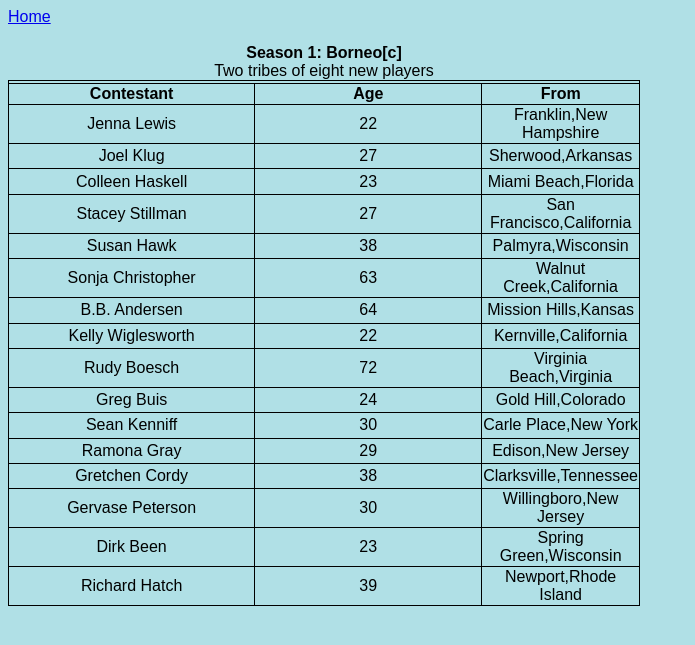
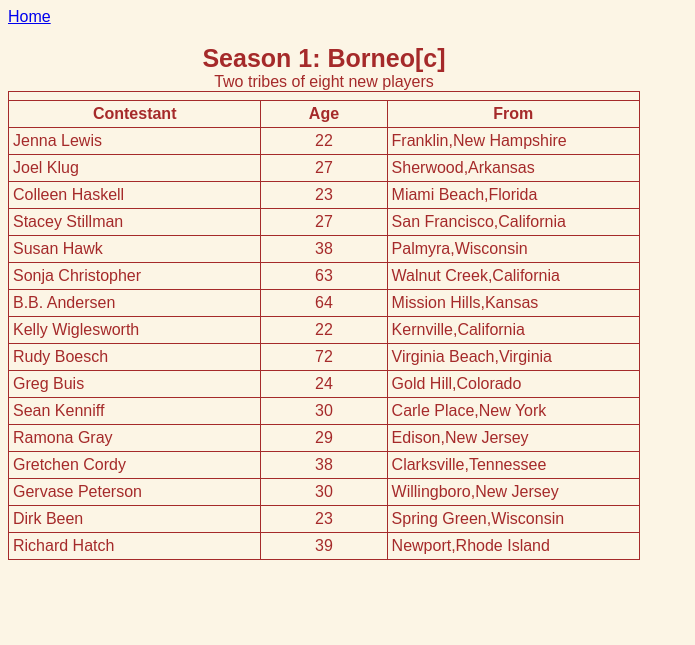
Before and after one commit to megchernekoff/Django, a Django app: page /results/1/1/ in a window 1280 px wide. Shown: the top 645 px of the page, without its empty margins (0-695 px from the left). Run offline with Django 4.2, Linux system fonts and the light colour scheme; data comes from the database, SQL or seed files in the repository; some web fonts are replaced.

Commit message:
fix style pages

```diff
--- a/website/static/website/style.css
+++ /dev/null
@@ -1,13 +0,0 @@
-body {
- font-family: sans-serif;
-  background-color: powderblue;
-}
-
-h1 {
-  color: blue;
-}
-
-table, th, td {
-  border: 1px solid;
-  width:50%;
-}
--- /dev/null
+++ b/website/static/website/style2.css
@@ -0,0 +1,17 @@
+@import url('https://fonts.cdnfonts.com/css/survivor');
+
+body {
+font-family: sans-serif;
+background-color: #FCF5E5;
+color: brown;
+}
+
+h1 {
+  font-family: 'SURVIVOR', sans-serif;
+}
+
+table, th, td {
+  border: 1px solid;
+  width:50%;
+  padding: .25em;
+}
--- a/website/templates/base.html
+++ b/website/templates/base.html
@@ -7,7 +7,8 @@
     <title>{% block title %}{% endblock %}</title>
     <link rel="stylesheet"
           type="text/css"
-          href="{% static 'website/style.css' %}">
+          href="{% static 'website/style2.css' %}">
+    <link href="https://fonts.cdnfonts.com/css/survivor" rel="stylesheet">
 </head>
 <body>
     {% block content %}
--- a/website/templates/website/results.html
+++ b/website/templates/website/results.html
@@ -8,22 +8,22 @@
 <br>
 <div class="half-width">
 <table style="width:50%; text-align: center; border-collapse: collapse; ">
-<caption><b>Season {{snum}}: {{sname}}</b></caption>
-<caption>{{snprem}}</caption>
+<caption style='text-align: center; font-size: 25px; font-family: "SURVIVOR", sans-serif;'><b>Season {{snum}}: {{sname}}</b></caption>
+<caption style='text-align: center;'>{{snprem}}</caption>
 
 <thead>
     <td scope='col' colspan="3" style='word-wrap: break-all;'>{{season_prem}}</td>
 				<tr style="text-align: center;">
-					<th>Contestant</th>
-					<th>Age</th>
-					<th>From</th>
+					<th style='width:40%'>Contestant</th>
+					<th style='width:20%'>Age</th>
+					<th style='width:40%'>From</th>
         </tr>
       </thead>
       {% for c, a, h in cont_info %}
-      <tr style='border-collapse:collapse;'>
-      <td style="padding: .20em;"> {{c}} </td>
-      <td> {{a}} </td>
-      <td> {{h}} </td>
+      <tr>
+      <td style='width:40%; text-align:left'> {{c}} </td>
+      <td style='width:20%'> {{a}} </td>
+      <td style='width:40%; text-align:left'> {{h}} </td>
       </tr>
     {% endfor %}
   </table>
```
